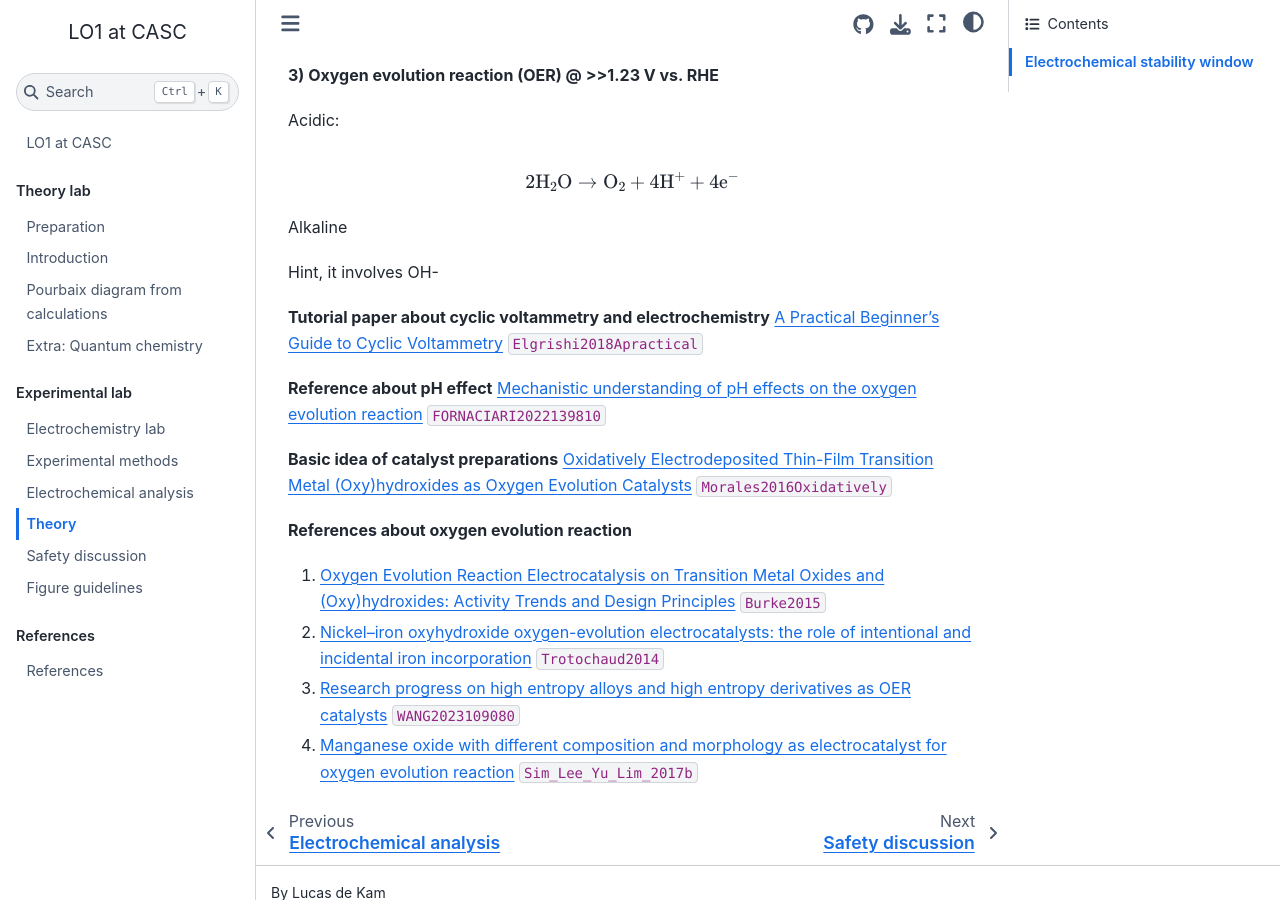
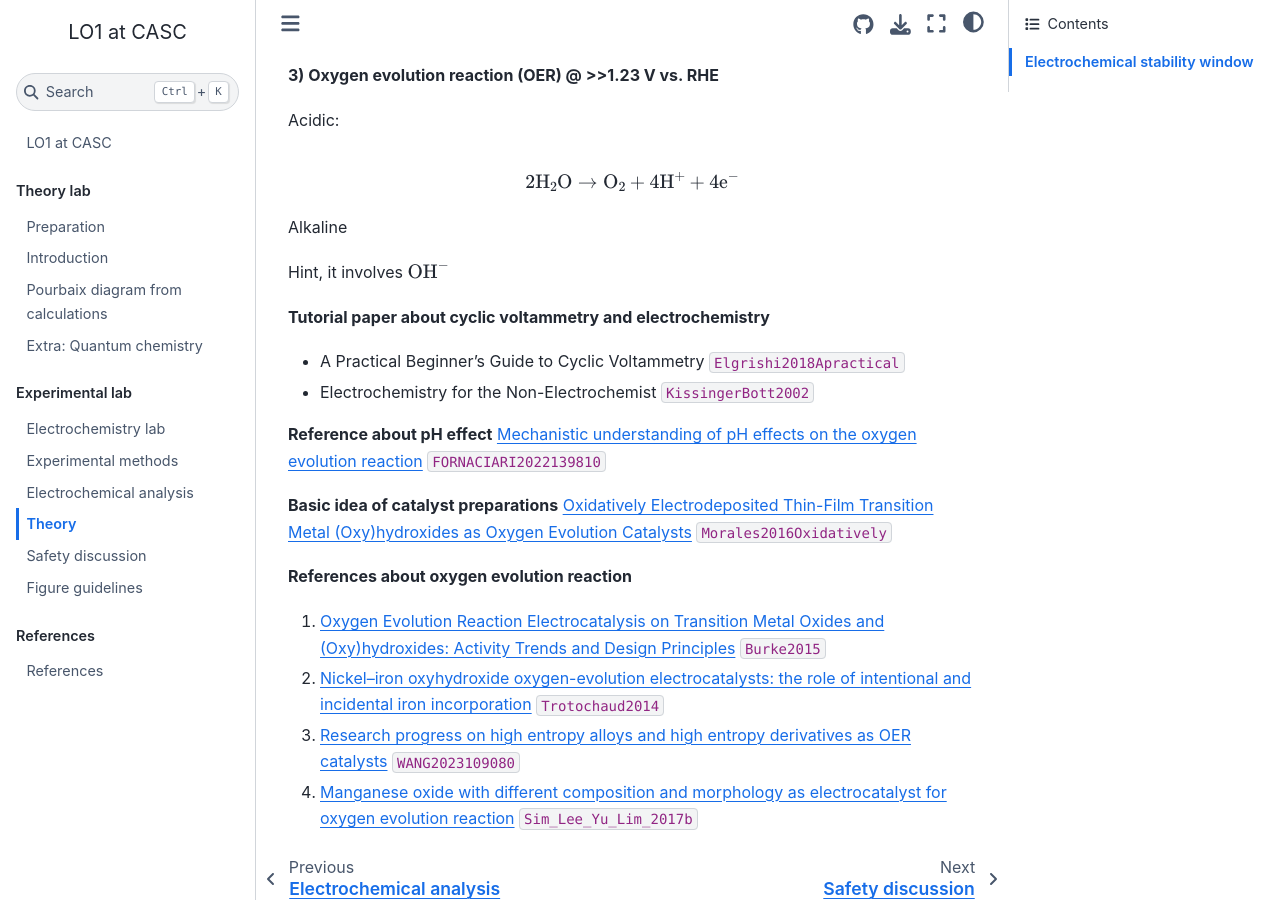
Before and after one commit to lucasdekam/lo1, a Jupyter Book: the page built from experimental-lab/theory.md, in a window 1280 px wide and 900 px high, scrolled down 670 px. Built offline with Jupyter Book 1.0.4 settings and Sphinx 7.4.7 and the Sphinx Book theme 1.1.4, drawn with Linux system fonts in a browser that asks for light colours; pages that are not in the unit, such as notebooks, are missing from menus; cross-references to code outside the pages are shown as plain code.

Commit message:
add reference Karen

```diff
--- a/experimental-lab/theory.md
+++ b/experimental-lab/theory.md
@@ -27,13 +27,14 @@ $$\mathrm{2 H_2O\rightarrow O_2 + 4 H^+ + 4 e^-}$$
 
 Alkaline
 
-Hint, it involves OH-
+Hint, it involves $\mathrm{OH^-}$
 
 
 
 
 **Tutorial paper about cyclic voltammetry and electrochemistry**
-[A Practical Beginner’s Guide to Cyclic Voltammetry](https://pubs.acs.org/doi/full/10.1021/acs.jchemed.7b00361) {cite:p}`Elgrishi2018Apractical`
+* A Practical Beginner’s Guide to Cyclic Voltammetry {cite:p}`Elgrishi2018Apractical`
+* Electrochemistry for the Non-Electrochemist {cite:p}`KissingerBott2002`
 
 **Reference about pH effect**
 [Mechanistic understanding of pH effects on the oxygen evolution reaction](https://doi.org/10.1016/j.electacta.2021.139810) {cite:p}`FORNACIARI2022139810`
--- a/references.bib
+++ b/references.bib
@@ -334,3 +333,16 @@ abstract = {High entropy alloys are made by mixing five or more elements at equa
   publisher={ACS Publications},
   doi={10.1021/acscatal.5b01638},
 }
+
+@article{KissingerBott2002,
+  author       = {Peter T. Kissinger and Adrian W. Bott},
+  title        = {Electrochemistry for the Non-Electrochemist},
+  journal      = {Current Separations},
+  volume       = {20},
+  number       = {2},
+  pages        = {51--53},
+  year         = {2002},
+  affiliation  = {Bioanalytical Systems, Inc., 2701 Kent Avenue, West Lafayette, Indiana 47906 USA},
+  email        = {pete@bioanalytical.com, awb@bioanalytical.com},
+  url          = {http://currentseparations.com/issues/20-2/20-2d.pdf}
+}
```
Also changed, not shown: other parts of references.bib (+0 -1 lines).
